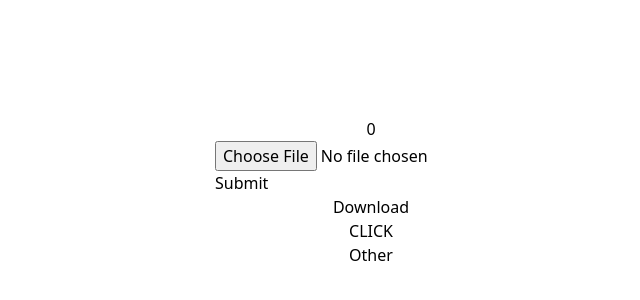
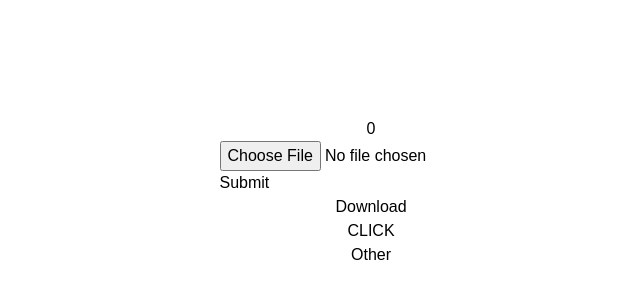
Before and after one commit to paolotiu/vid2strip-client, a Next.js app: page / in a window 1280 px wide. Shown: the part 208-508 px from the top of the page, without its empty margins (269-909 px from the left). Built offline with nearby package versions, Linux system fonts and the light colour scheme.

Commit message:
made poppins font

```diff
--- a/tailwind.config.js
+++ b/tailwind.config.js
@@ -1,11 +1,14 @@
 module.exports = {
-  purge: ['./pages/**/*.{js,ts,jsx,tsx}', './components/**/*.{js,ts,jsx,tsx}'],
+  purge: ["./pages/**/*.{js,ts,jsx,tsx}", "./components/**/*.{js,ts,jsx,tsx}"],
   darkMode: false, // or 'media' or 'class'
   theme: {
+    fontFamily: {
+      sans: ["Poppins", "sans-serif"],
+    },
     extend: {},
   },
   variants: {
     extend: {},
   },
   plugins: [],
-}
+};
```
